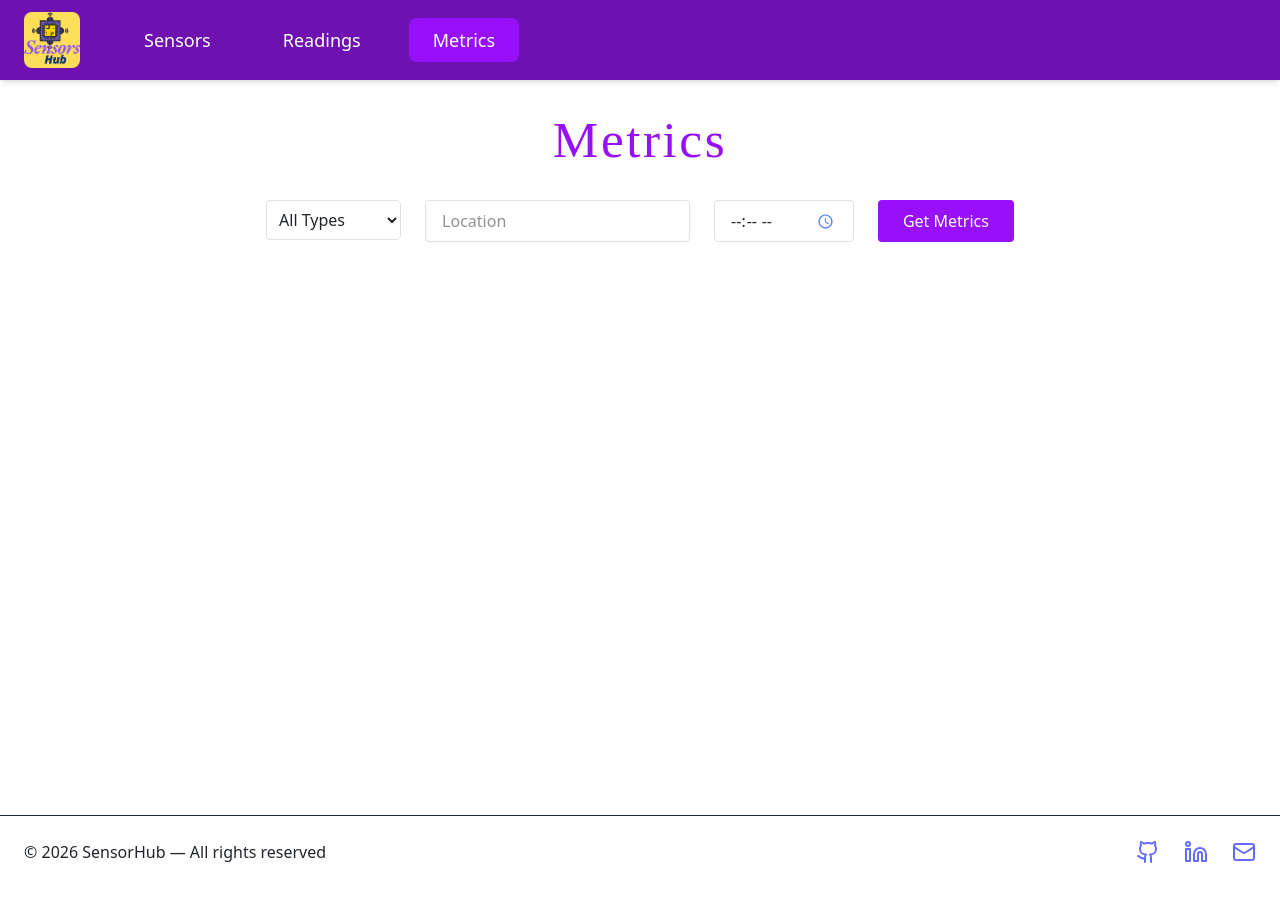
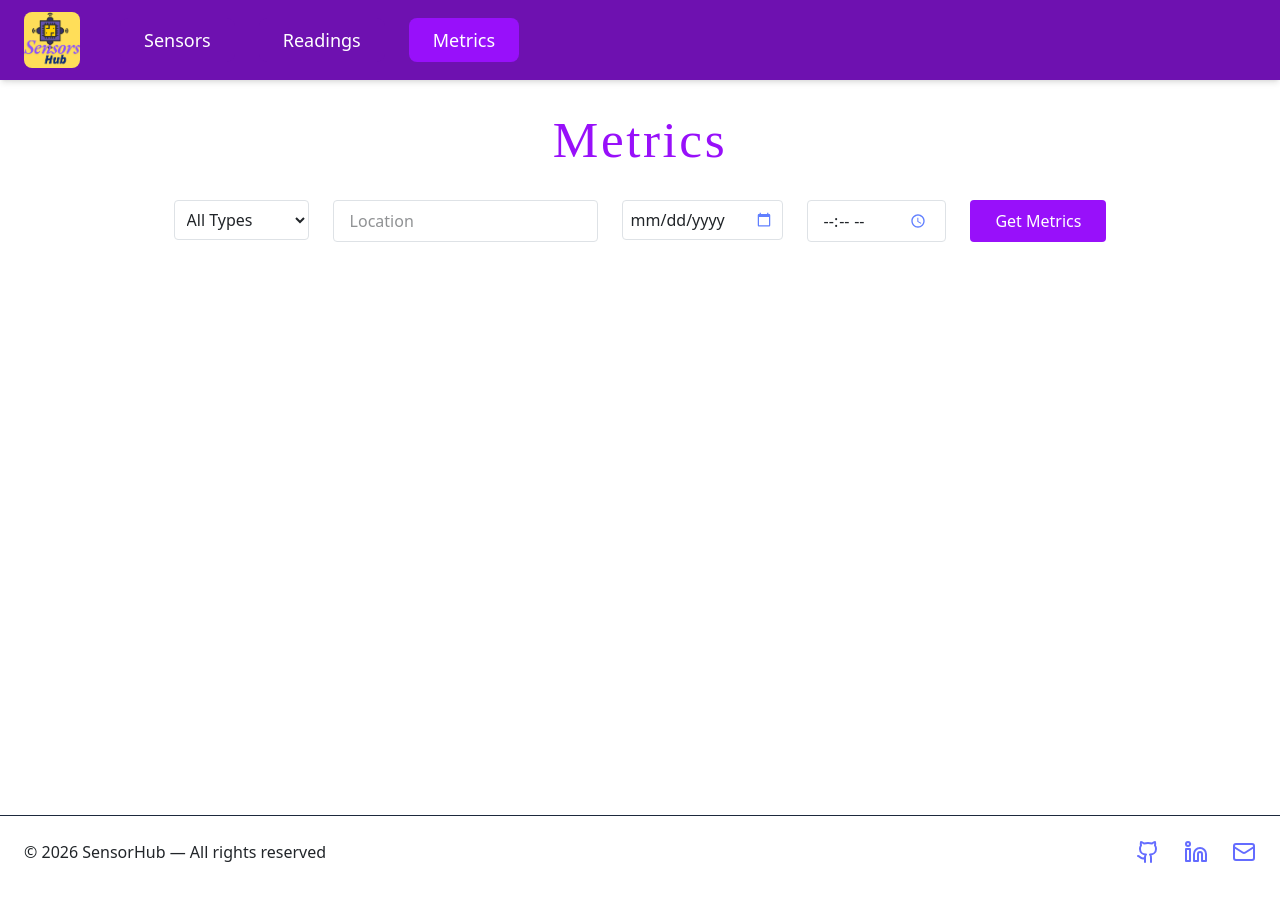
Before and after one commit to sdi2100129/iot-reporting, a React (Vite) app in the folder frontend/: page /metrics in a window 1280 px wide. Shown: the top 900 px of the page. Built offline with nearby package versions, Linux system fonts and the light colour scheme.

Commit message:
added date in readings search and metrics

```diff
--- a/frontend/src/components/Metrics.jsx
+++ b/frontend/src/components/Metrics.jsx
@@ -11,6 +11,7 @@ export default function Metrics() {
     const [filters, setFilters] = useState({
     sensor_type: "",
     location: "",
+    date: "",
     time: ""
     });
 
@@ -25,6 +26,7 @@ export default function Metrics() {
             const res = await api.get("/metrics",{ params: {
                 sensor_type: filters.sensor_type || undefined,
                 location: filters.location || undefined,
+                date: filters.date || undefined,
                 time: filters.time || undefined }
             });
 
@@ -78,6 +80,13 @@ export default function Metrics() {
                 />
 
                 <input
+                type="date"
+                value={filters.date}
+                onChange={e => setFilters({ ...filters, date: e.target.value })}
+                className="border h-10 px-2 rounded"
+                />
+
+                <input
                 type="time"
                 placeholder="Time"
                 value={filters.time}
--- a/frontend/src/components/Readings/ReadingSearch.jsx
+++ b/frontend/src/components/Readings/ReadingSearch.jsx
@@ -19,6 +19,13 @@ export default function ReadingSearch({ filters, setFilters, onSearch, onClear }
         placeholder="Location"
         value={filters.location}
         onChange={e => setFilters({ ...filters, location: e.target.value })}
+        className="border h-10 px-2 rounded"
+      />
+
+      <input
+        type="date"
+        value={filters.date}
+        onChange={e => setFilters({ ...filters, date: e.target.value })}
         className="border h-10 px-2 rounded"
       />
 
--- a/frontend/src/components/Readings/Readings.jsx
+++ b/frontend/src/components/Readings/Readings.jsx
@@ -19,6 +19,7 @@ export default function Readings() {
     const [searchFilters, setSearchFilters] = useState({
         sensor_type: "",
         location: "",
+        date: "",
         time: ""
     });
 
@@ -108,6 +109,7 @@ export default function Readings() {
             const res = await api.get("/readings/search",{ params: {
                 sensor_type: searchFilters.sensor_type || undefined,
                 location: searchFilters.location || undefined,
+                date: searchFilters.date || undefined,
                 time: searchFilters.time || undefined,
                 page: page }
             });
```
Also changed, not shown: 1 other file (tests, documents, lock files or other folders).
